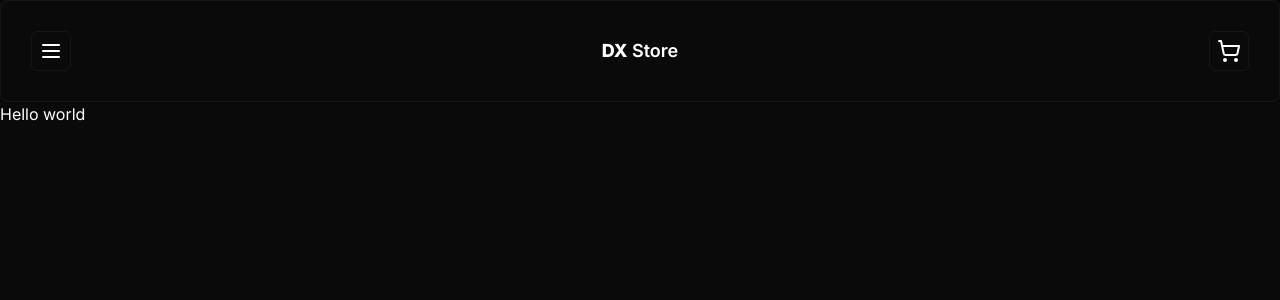
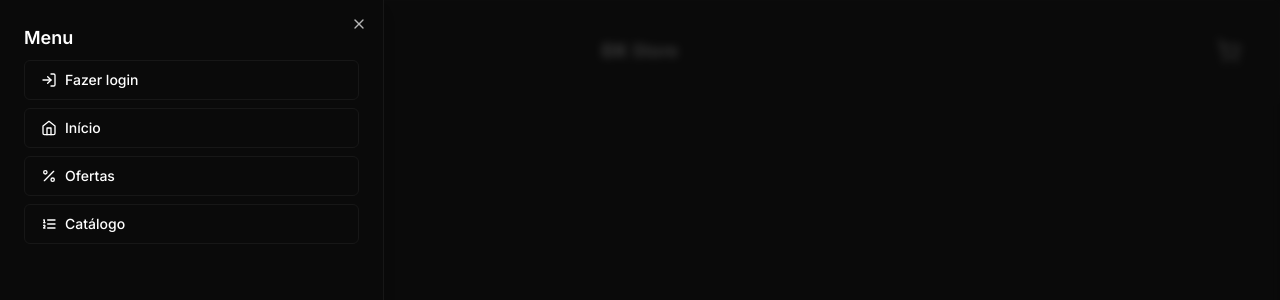
Before and after one commit to daviaxs/DX-Store, a Next.js app: page / in a window 1280 px wide. Both pictures are taken after a click on the button 51 px from the left and 51 px from the top of the page. Shown: the top 300 px of the page. Built offline with nearby package versions, Linux system fonts and the light colour scheme.

Commit message:
feat: add header menu using sheet component

```diff
--- a/package.json
+++ b/package.json
@@ -10,6 +10,7 @@
   },
   "dependencies": {
     "@prisma/client": "^5.4.2",
+    "@radix-ui/react-dialog": "^1.0.5",
     "@radix-ui/react-slot": "^1.0.2",
     "class-variance-authority": "^0.7.0",
     "clsx": "^2.0.0",
--- /dev/null
+++ b/src/components/ui/sheet.tsx
@@ -0,0 +1,146 @@
+"use client"
+
+import * as React from "react"
+import * as SheetPrimitive from "@radix-ui/react-dialog"
+import { cva, type VariantProps } from "class-variance-authority"
+import { X } from "lucide-react"
+
+import { cn } from "@/lib/utils"
+
+const Sheet = SheetPrimitive.Root
+
+const SheetTrigger = SheetPrimitive.Trigger
+
+const SheetClose = SheetPrimitive.Close
+
+const SheetPortal = ({
+  className,
+  ...props
+}: SheetPrimitive.DialogPortalProps) => (
+  <SheetPrimitive.Portal className={cn(className)} {...props} />
+)
+SheetPortal.displayName = SheetPrimitive.Portal.displayName
+
+const SheetOverlay = React.forwardRef<
+  React.ElementRef<typeof SheetPrimitive.Overlay>,
+  React.ComponentPropsWithoutRef<typeof SheetPrimitive.Overlay>
+>(({ className, ...props }, ref) => (
+  <SheetPrimitive.Overlay
+    className={cn(
+      "fixed inset-0 z-50 bg-background/80 backdrop-blur-sm data-[state=open]:animate-in data-[state=closed]:animate-out data-[state=closed]:fade-out-0 data-[state=open]:fade-in-0",
+      className
+    )}
+    {...props}
+    ref={ref}
+  />
+))
+SheetOverlay.displayName = SheetPrimitive.Overlay.displayName
+
+const sheetVariants = cva(
+  "fixed z-50 gap-4 bg-background p-6 shadow-lg transition ease-in-out data-[state=open]:animate-in data-[state=closed]:animate-out data-[state=closed]:duration-300 data-[state=open]:duration-500",
+  {
+    variants: {
+      side: {
+        top: "inset-x-0 top-0 border-b data-[state=closed]:slide-out-to-top data-[state=open]:slide-in-from-top",
+        bottom:
+          "inset-x-0 bottom-0 border-t data-[state=closed]:slide-out-to-bottom data-[state=open]:slide-in-from-bottom",
+        left: "inset-y-0 left-0 h-full w-3/4 border-r data-[state=closed]:slide-out-to-left data-[state=open]:slide-in-from-left sm:max-w-sm",
+        right:
+          "inset-y-0 right-0 h-full w-3/4  border-l data-[state=closed]:slide-out-to-right data-[state=open]:slide-in-from-right sm:max-w-sm",
+      },
+    },
+    defaultVariants: {
+      side: "right",
+    },
+  }
+)
+
+interface SheetContentProps
+  extends React.ComponentPropsWithoutRef<typeof SheetPrimitive.Content>,
+    VariantProps<typeof sheetVariants> {}
+
+const SheetContent = React.forwardRef<
+  React.ElementRef<typeof SheetPrimitive.Content>,
+  SheetContentProps
+>(({ side = "right", className, children, ...props }, ref) => (
+  <SheetPortal>
+    <SheetOverlay />
+    <SheetPrimitive.Content
+      ref={ref}
+      className={cn(sheetVariants({ side }), className)}
+      {...props}
+    >
+      {children}
+      <SheetPrimitive.Close className="absolute right-4 top-4 rounded-sm opacity-70 ring-offset-background transition-opacity hover:opacity-100 focus:outline-none focus:ring-2 focus:ring-ring focus:ring-offset-2 disabled:pointer-events-none data-[state=open]:bg-secondary">
+        <X className="h-4 w-4" />
+        <span className="sr-only">Close</span>
+      </SheetPrimitive.Close>
+    </SheetPrimitive.Content>
+  </SheetPortal>
+))
+SheetContent.displayName = SheetPrimitive.Content.displayName
+
+const SheetHeader = ({
+  className,
+  ...props
+}: React.HTMLAttributes<HTMLDivElement>) => (
+  <div
+    className={cn(
+      "flex flex-col space-y-2 text-center sm:text-left",
+      className
+    )}
+    {...props}
+  />
+)
+SheetHeader.displayName = "SheetHeader"
+
+const SheetFooter = ({
+  className,
+  ...props
+}: React.HTMLAttributes<HTMLDivElement>) => (
+  <div
+    className={cn(
+      "flex flex-col-reverse sm:flex-row sm:justify-end sm:space-x-2",
+      className
+    )}
+    {...props}
+  />
+)
+SheetFooter.displayName = "SheetFooter"
+
+const SheetTitle = React.forwardRef<
+  React.ElementRef<typeof SheetPrimitive.Title>,
+  React.ComponentPropsWithoutRef<typeof SheetPrimitive.Title>
+>(({ className, ...props }, ref) => (
+  <SheetPrimitive.Title
+    ref={ref}
+    className={cn("text-lg font-semibold text-foreground", className)}
+    {...props}
+  />
+))
+SheetTitle.displayName = SheetPrimitive.Title.displayName
+
+const SheetDescription = React.forwardRef<
+  React.ElementRef<typeof SheetPrimitive.Description>,
+  React.ComponentPropsWithoutRef<typeof SheetPrimitive.Description>
+>(({ className, ...props }, ref) => (
+  <SheetPrimitive.Description
+    ref={ref}
+    className={cn("text-sm text-muted-foreground", className)}
+    {...props}
+  />
+))
+SheetDescription.displayName = SheetPrimitive.Description.displayName
+
+export {
+  Sheet,
+  SheetPortal,
+  SheetOverlay,
+  SheetTrigger,
+  SheetClose,
+  SheetContent,
+  SheetHeader,
+  SheetFooter,
+  SheetTitle,
+  SheetDescription,
+}
--- a/src/shared/components/header/Header.tsx
+++ b/src/shared/components/header/Header.tsx
@@ -1,13 +1,58 @@
 import { Button } from '@/components/ui/button'
 import { Card } from '@/components/ui/card'
-import { MenuIcon, ShoppingCartIcon } from 'lucide-react'
+import {
+  Sheet,
+  SheetContent,
+  SheetHeader,
+  SheetTrigger,
+} from '@/components/ui/sheet'
+import {
+  Home,
+  ListOrderedIcon,
+  LogInIcon,
+  MenuIcon,
+  PercentIcon,
+  ShoppingCartIcon,
+} from 'lucide-react'
 
 export function Header() {
   return (
     <Card className="flex items-center justify-between p-[1.875rem]">
-      <Button size="icon" variant="outline">
-        <MenuIcon />
-      </Button>
+      <Sheet>
+        <SheetTrigger asChild>
+          <Button size="icon" variant="outline">
+            <MenuIcon />
+          </Button>
+        </SheetTrigger>
+
+        <SheetContent side="left">
+          <SheetHeader className="text-left text-lg font-semibold">
+            Menu
+          </SheetHeader>
+
+          <div className="mt-2 flex flex-col gap-2">
+            <Button variant="outline" className="w-full justify-start gap-2">
+              <LogInIcon size={16} />
+              Fazer login
+            </Button>
+
+            <Button variant="outline" className="w-full justify-start gap-2">
+              <Home size={16} />
+              Início
+            </Button>
+
+            <Button variant="outline" className="w-full justify-start gap-2">
+              <PercentIcon size={16} />
+              Ofertas
+            </Button>
+
+            <Button variant="outline" className="w-full justify-start gap-2">
+              <ListOrderedIcon size={16} />
+              Catálogo
+            </Button>
+          </div>
+        </SheetContent>
+      </Sheet>
 
       <h1 className="text-lg font-semibold">
         <span className="purple-gradient font-extrabold">DX</span> Store
```
Also changed, not shown: 1 other file (tests, documents, lock files or other folders).
